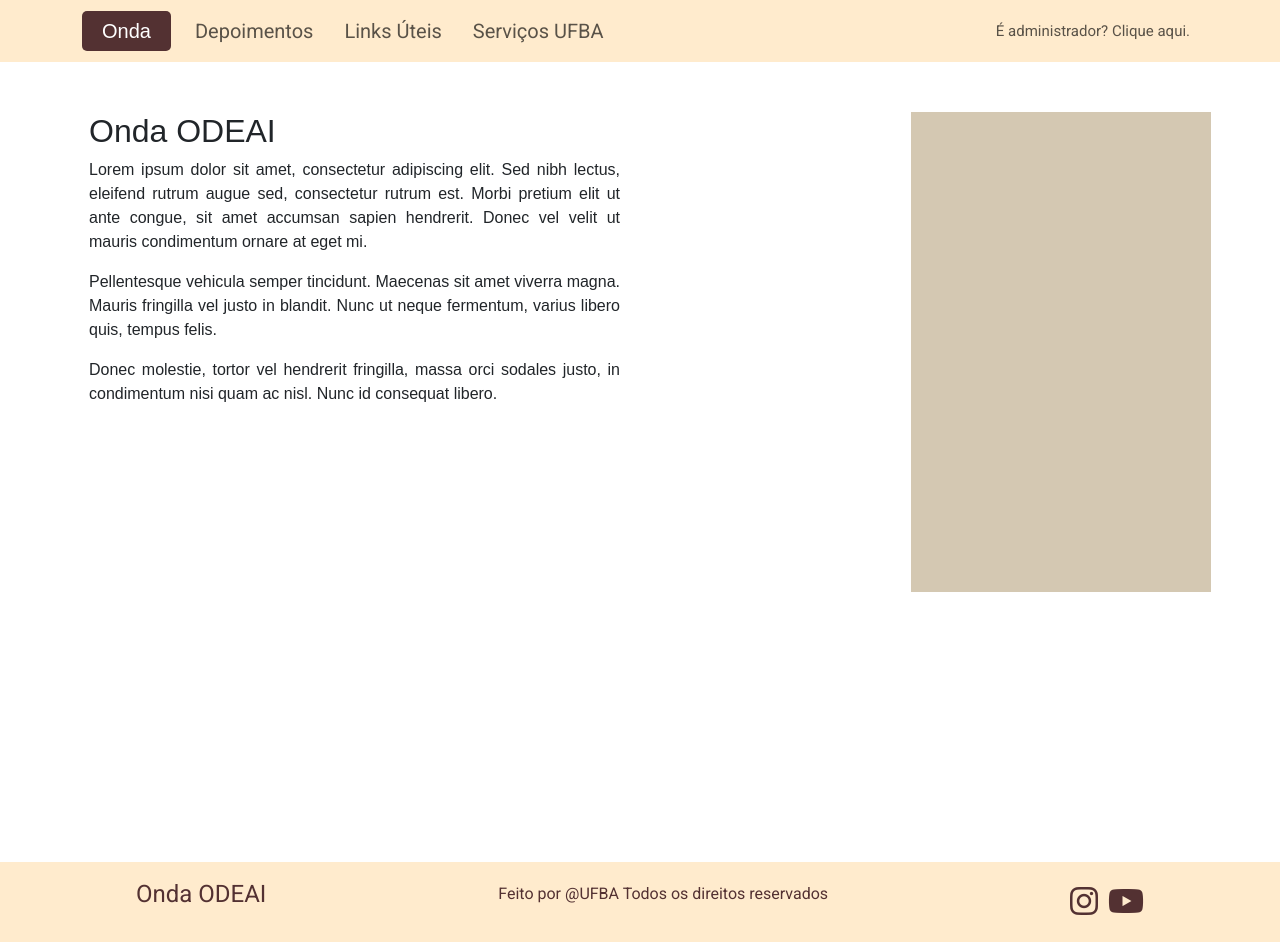
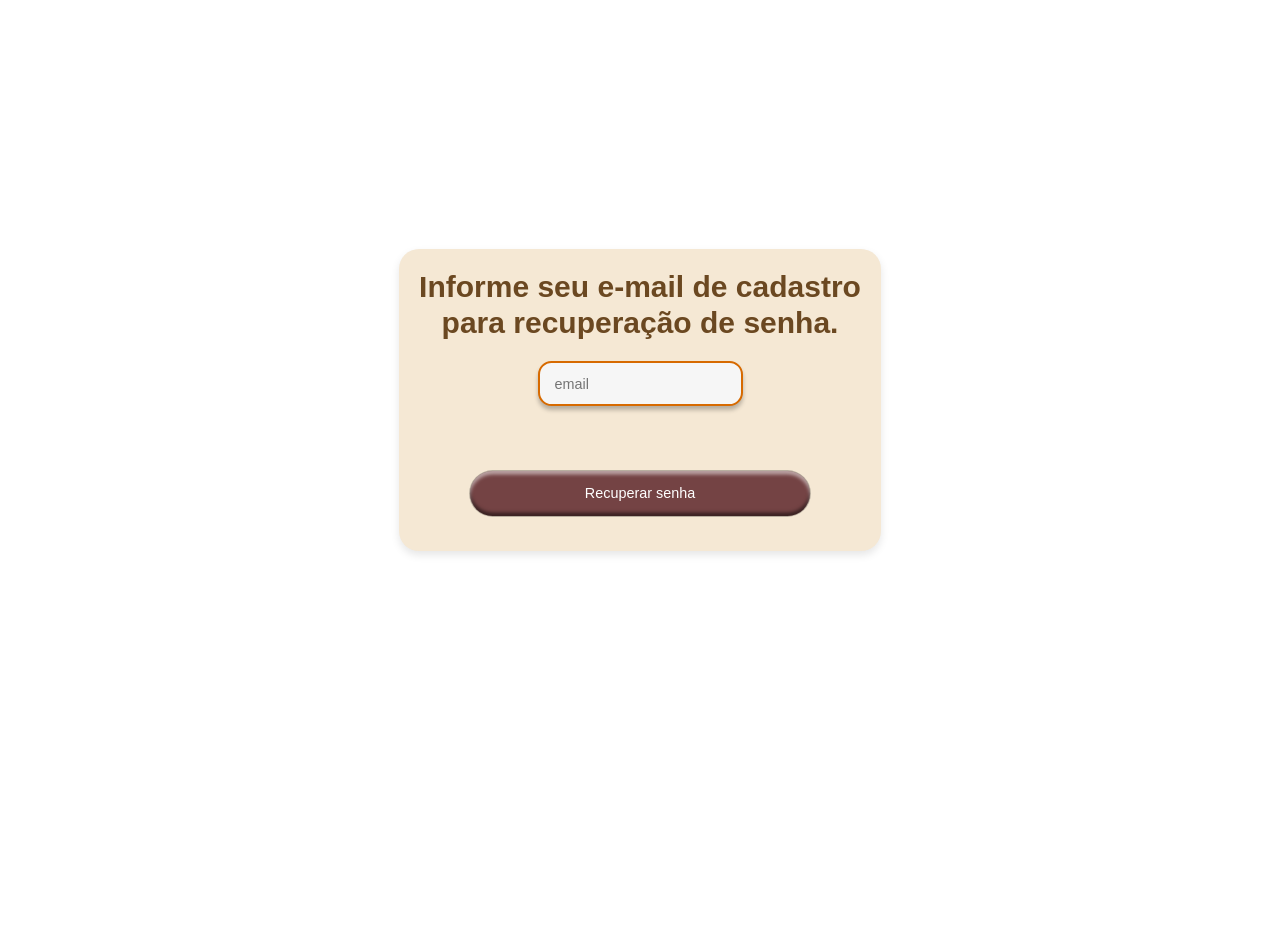
Before and after one commit to Everton-Wallace-Oliveira/ODEAI, a React (Vite) app: page /recovery in a window 1280 px wide. Before the commit this address led to /home. After the commit the page ends 800 px from the top, so only its background shows below. Built offline with nearby package versions, Linux system fonts and the light colour scheme; a web font is replaced by a local one.

Commit message:
ajustes gerais

```diff
--- a/src/App.jsx
+++ b/src/App.jsx
@@ -11,9 +11,10 @@ import NewPassword from './components/recovery/NewPassword';
 import PasswordResetRoute from './components/recovery/PasswordResetRoute';
 import Depoimentos from './components/home/Depoimentos.jsx';
 import DepoimentosDetails from './components/home/DepoimentosDetails.jsx';
-import Places from './components/home/Places';
 import LinksUteis from './components/linksuteis/LinksUteis';
 import ServicosUfba from './components/servicosufba/ServicosUfba';
+import Recovery from './components/recovery/Recovery';
+import SendToken from "./components/recovery/SendToken";
 
 
 function App() {
@@ -24,18 +25,8 @@ function App() {
         <Route path="/home" element={<Home />} />
         <Route path="/login" element={<Login />} />
         <Route path="/cadastro" element={<Cadastro />} />
-        <Route
-        path="/depoimentos"
-        element={<Depoimentos />}
-      />
-      <Route
-        path="/depoimentos-details"
-        element={<DepoimentosDetails />}
-      />
-        <Route
-          path="/places"
-          element={<Places  />}
-        />
+        <Route path="/depoimentos" element={<Depoimentos />} />
+        <Route path="/depoimentos-details" element={<DepoimentosDetails />} />
         <Route path="/links-uteis" element={<LinksUteis />} />
         <Route path="/servicos-ufba" element={<ServicosUfba />} />
 
@@ -82,6 +73,25 @@ function App() {
             />
           }
         />
+        <Route path="/recovery" element={<Recovery />} />
+        <Route
+          path="/recoveryToken"
+          element={
+            <PasswordResetRoute
+              element={<SendToken />}
+              routeName="recoveryToken"
+            />
+          }
+        />
+        <Route
+          path="/newPassword"
+          element={
+            <PasswordResetRoute
+              element={<NewPassword />}
+              routeName="newPassword"
+            />
+          }
+        />
 
         {/* Rota genérica para redirecionar para /home */}
         <Route path="*" element={<Navigate to="/home" replace />} />
--- a/src/components/home/Depoimentos.jsx
+++ b/src/components/home/Depoimentos.jsx
@@ -4,6 +4,8 @@ import OndaNavbar from '../navbar/OndaNavbar.jsx';
 import { Carousel } from 'react-bootstrap';
 import {useEffect, useState} from 'react';
 import { getAllTestimonials } from '../../services/testimonials/getAllTestimonials.js';
+import Footer from '../footer/Footer.jsx';
+
 
 function Depoimentos() {
   const [reviews, setReviews] = useState([]);
@@ -89,6 +91,7 @@ function Depoimentos() {
           </Carousel>
         </div>
       </div>
+      <Footer></Footer>
     </>
   );
 }
--- a/src/components/home/Places.jsx
+++ b/src/components/home/DepoimentosPage.jsx
@@ -1,8 +1,9 @@
 import React from 'react';
-import Carousel from './Carousel';
+import Carousel from './Carousel.jsx';
 import '../../styles/global.css';
 import '../../styles/home.css';
 import OndaNavbar from '../navbar/OndaNavbar.jsx';
+
 
 /**
  * Componente Places
@@ -11,7 +12,7 @@ import OndaNavbar from '../navbar/OndaNavbar.jsx';
  *
  */
 
-export default function Places() {
+export default function DepoimentosPage() {
   return (
     <>
       {/*<Header></Header>*/}
--- a/src/components/linksuteis/LinksUteis.jsx
+++ b/src/components/linksuteis/LinksUteis.jsx
@@ -7,7 +7,6 @@ function LinksUteis() {
   return (
     <>
       <OndaNavbar></OndaNavbar>
-
       <div className="links-uteis">
         <div className="page-layout">
           <div className="layout">
--- a/src/styles/footer.css
+++ b/src/styles/footer.css
@@ -1,12 +1,10 @@
-
 .footer {
+  background-color:      blanchedalmond;
+  align-items: center;
   display: flex;
   justify-content: space-around;  /* Distribui os itens de forma espaçada */
-    align-items: center;
-    background-color:      blanchedalmond;
   color: #533132;
-    height: 10vh;
-    padding: 0 20px;
+  padding: auto;
   font-family: 'Roboto', sans-serif;
 }
 
--- a/src/styles/global.css
+++ b/src/styles/global.css
@@ -134,7 +134,7 @@
 
 .depoimentos-body {
   margin: 40px;
-  min-height: 85vh;
+  min-height: 80vh;
 }
 
 .depoimentos-title {
--- a/src/styles/home.css
+++ b/src/styles/home.css
@@ -20,8 +20,7 @@
 .containerHome {
   font-family: Arial, sans-serif;
   padding: 50px;
-
-  min-height: 100vh;
+  min-height: 87vh;
 }
 
 .content {
--- a/src/styles/linksuteis.css
+++ b/src/styles/linksuteis.css
@@ -1,12 +1,10 @@
-
-.links-uteis .page-layout{
+.links-uteis .page-layout {
   display: flex;
   flex-direction: column;
-  min-height: 100vh;  /*altura*/
-  flex: 1;
+  min-height: 87vh;  /*altura mínima para garantir que a página ocupe toda a altura da tela */
 }
 
-.links-uteis .layout{
+.links-uteis .layout {
   display: flex;
   flex-direction: column;
   align-items: center;
@@ -18,10 +16,10 @@
   background-color: #fff;
   border-radius: 8px;
   box-shadow: none;
-  flex: 1;
+  flex: 1; /* faz o conteúdo crescer quando necessário, mas não com exagero */
 }
 
-.links-uteis .mainTitle{
+.links-uteis .mainTitle {
   font-family: Poetsen One, sans-serif;
   font-size: 32px;
   color: #533132;
@@ -33,7 +31,6 @@
   color: #5a4526;
   margin-bottom: 20px;
 }
-
 
 /* Seção de links */
 .links-section {
--- a/src/styles/login.css
+++ b/src/styles/login.css
@@ -48,3 +48,30 @@
 .links:hover {
   text-decoration: underline;
 }
+
+.recoveryContainer {
+  display: flex;
+  justify-content: center;
+  align-items: center;
+  height: 100vh;
+  background-color: #FFF;
+}
+
+.formRecovery {
+  display: flex;
+  justify-content: center;
+  align-items: center;
+  flex-direction: column;
+  background-color: #f5e8d4;
+  border-radius: 20px;
+  padding: 20px;
+  box-shadow: 0 4px 8px rgba(0, 0, 0, 0.1);
+}
+
+.recoveryPassword{
+  display: flex;
+  justify-content: center;
+  align-items: center;
+  flex-direction: column;
+  margin-bottom: 50px;
+}
--- a/src/styles/servicosufba.css
+++ b/src/styles/servicosufba.css
@@ -2,8 +2,8 @@
 .servicos-ufba .page-layout {
   display: flex;
   flex-direction: column;
-  min-height: 100vh;  /* altura da tela */
   flex: 1;
+  min-height: 87vh;
 }
 .servicos-ufba .layout {
   display: flex;
--- a/src/styles/testimonials.css
+++ b/src/styles/testimonials.css
@@ -12,7 +12,7 @@ body {
   justify-content: center;
   align-items: center;
   background: linear-gradient(to bottom, #f8e1c4, #f3d1af);
-  min-height: 100vh;
+  min-height: 87vh;
 }
 
 .mainContainerTestmonials {
```
Lines whose indentation alone changed are shown as unchanged.
